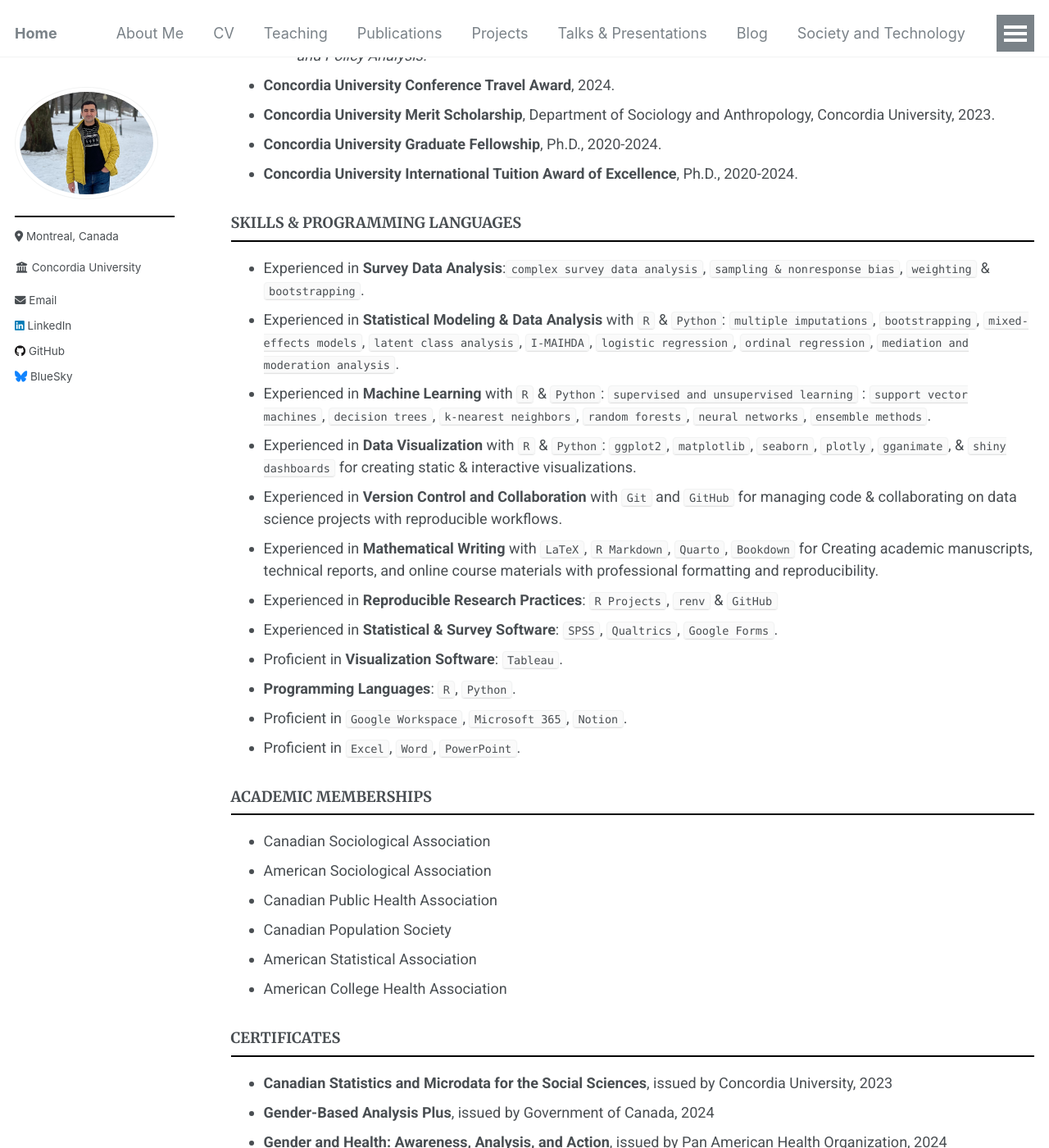
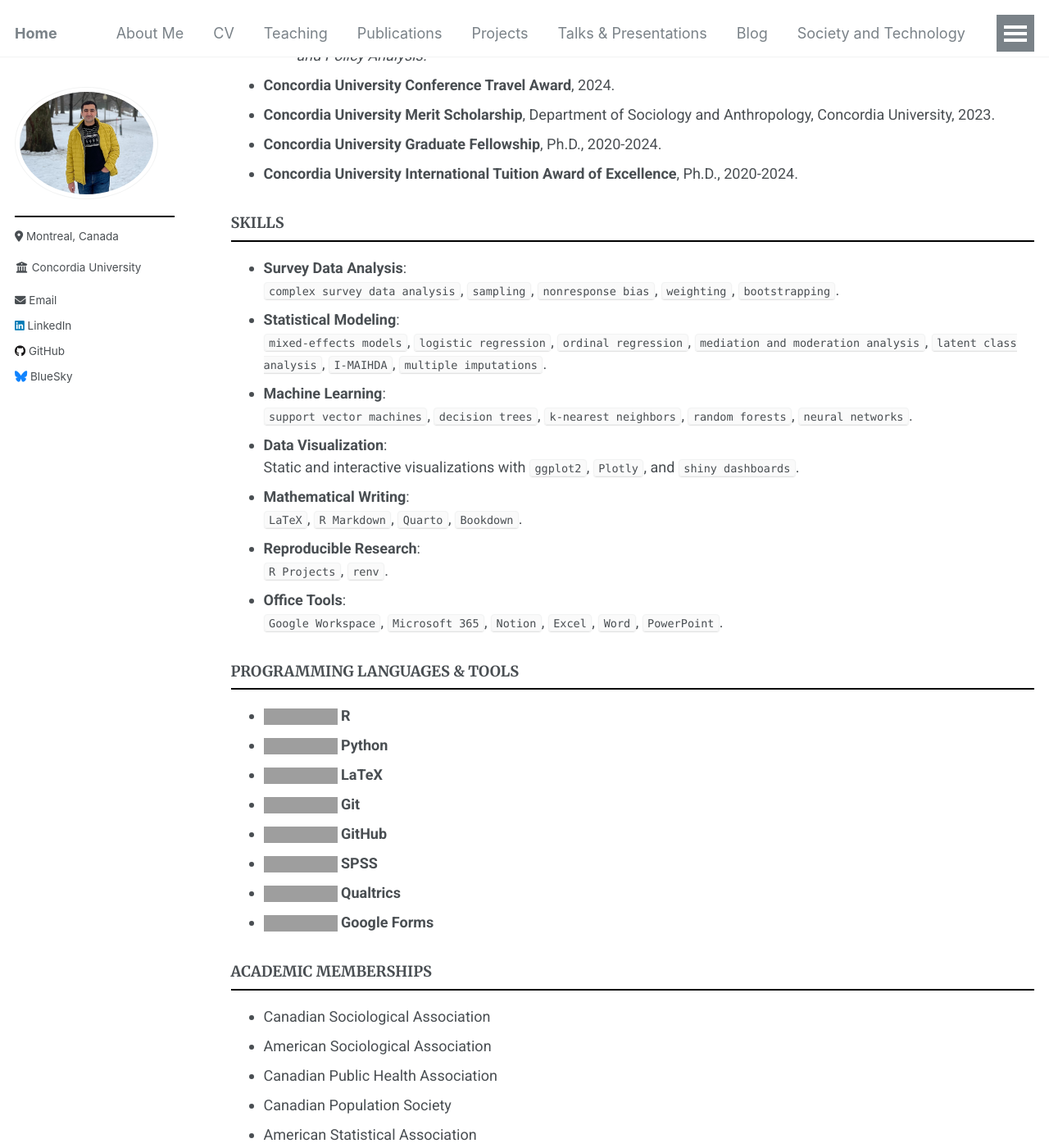
Before and after one commit to Mohsnmonji/mohsnmonji.github.io, a Jekyll site: the page built from _pages/Curriculum Vitae.md, in a window 1280 px wide and 1400 px high, scrolled down 3062 px. Shown: the whole window at 82% size. Built offline with Jekyll 4.4.1, drawn with Linux system fonts in a browser that asks for light colours; grey boxes are pictures that could not be loaded.

Commit message:
Update Curriculum Vitae.md

```diff
--- a/_pages/Curriculum Vitae.md
+++ b/_pages/Curriculum Vitae.md
@@ -108,22 +108,33 @@ redirect_from:
 - **Concordia University Graduate Fellowship**, Ph.D., 2020-2024.
 - **Concordia University International Tuition Award of Excellence**, Ph.D., 2020-2024.
 
-### **SKILLS & PROGRAMMING LANGUAGES**
+### **SKILLS**
 
-- Experienced in **Survey Data Analysis**:`complex survey data analysis`, `sampling & nonresponse bias`, `weighting` & `bootstrapping`.
-- Experienced in **Statistical Modeling & Data Analysis** with `R` & `Python`: `multiple imputations`, `bootstrapping`, `mixed-effects models`, `latent class analysis`, `I-MAIHDA`, `logistic regression`, `ordinal regression`, `mediation and moderation analysis`.
-- Experienced in **Machine Learning** with `R` & `Python`: `supervised and unsupervised learning` : `support vector machines`, `decision trees`, `k-nearest neighbors`, `random forests`, `neural networks`, `ensemble methods`.
-- Experienced in **Data Visualization** with `R` & `Python`: `ggplot2`, `matplotlib`, `seaborn`, `plotly`, `gganimate`, & `shiny dashboards` for creating static & interactive visualizations.
-- Experienced in **Version Control and Collaboration** with `Git` and `GitHub` for managing code & collaborating on data science projects with reproducible workflows.
-- Experienced in **Mathematical Writing** with `LaTeX`, `R Markdown`, `Quarto`, `Bookdown` for Creating academic manuscripts, technical reports, and online course materials with professional formatting and reproducibility.
-- Experienced in **Reproducible Research Practices**: `R Projects`, `renv` & `GitHub`
-- Experienced in **Statistical & Survey Software**: `SPSS`, `Qualtrics`, `Google Forms`.
-- Proficient in **Visualization Software**: `Tableau`.
-- **Programming Languages**: `R`, `Python`.
-- Proficient in `Google Workspace`, `Microsoft 365`, `Notion`.
-- Proficient in `Excel`, `Word`, `PowerPoint`.
+- **Survey Data Analysis**:
+  `complex survey data analysis`, `sampling`, `nonresponse bias`, `weighting`, `bootstrapping`.
+- **Statistical Modeling**:
+  `mixed-effects models`, `logistic regression`, `ordinal regression`, `mediation and moderation analysis`, `latent class analysis`, `I-MAIHDA`, `multiple imputations`.
+- **Machine Learning**:
+  `support vector machines`, `decision trees`, `k-nearest neighbors`, `random forests`, `neural networks`.
+- **Data Visualization**:
+ Static and interactive visualizations with  `ggplot2`, `Plotly`, and `shiny dashboards`.
+- **Mathematical Writing**:
+  `LaTeX`, `R Markdown`, `Quarto`, `Bookdown`.
+- **Reproducible Research**:
+  `R Projects`, `renv`.
+- **Office Tools**:
+  `Google Workspace`, `Microsoft 365`, `Notion`, `Excel`, `Word`, `PowerPoint`.
 
+### **PROGRAMMING LANGUAGES & TOOLS**
 
+- ![R](https://img.shields.io/badge/-R-blue?logo=R&logoColor=white) **R**
+- ![Python](https://img.shields.io/badge/-Python-yellow?logo=Python&logoColor=white) **Python**
+- ![LaTeX](https://img.shields.io/badge/-LaTeX-blue?logo=latex&logoColor=white) **LaTeX**
+- ![Git](https://img.shields.io/badge/-Git-orange?logo=git&logoColor=white) **Git**
+- ![GitHub](https://img.shields.io/badge/-GitHub-black?logo=github&logoColor=white) **GitHub**
+- ![SPSS](https://img.shields.io/badge/-SPSS-lightblue) **SPSS**
+- ![Qualtrics](https://img.shields.io/badge/-Qualtrics-purple) **Qualtrics**
+- ![Google Forms](https://img.shields.io/badge/-Google%20Forms-green?logo=google&logoColor=white) **Google Forms**
 
 ### **ACADEMIC MEMBERSHIPS**
 - Canadian Sociological Association
```
